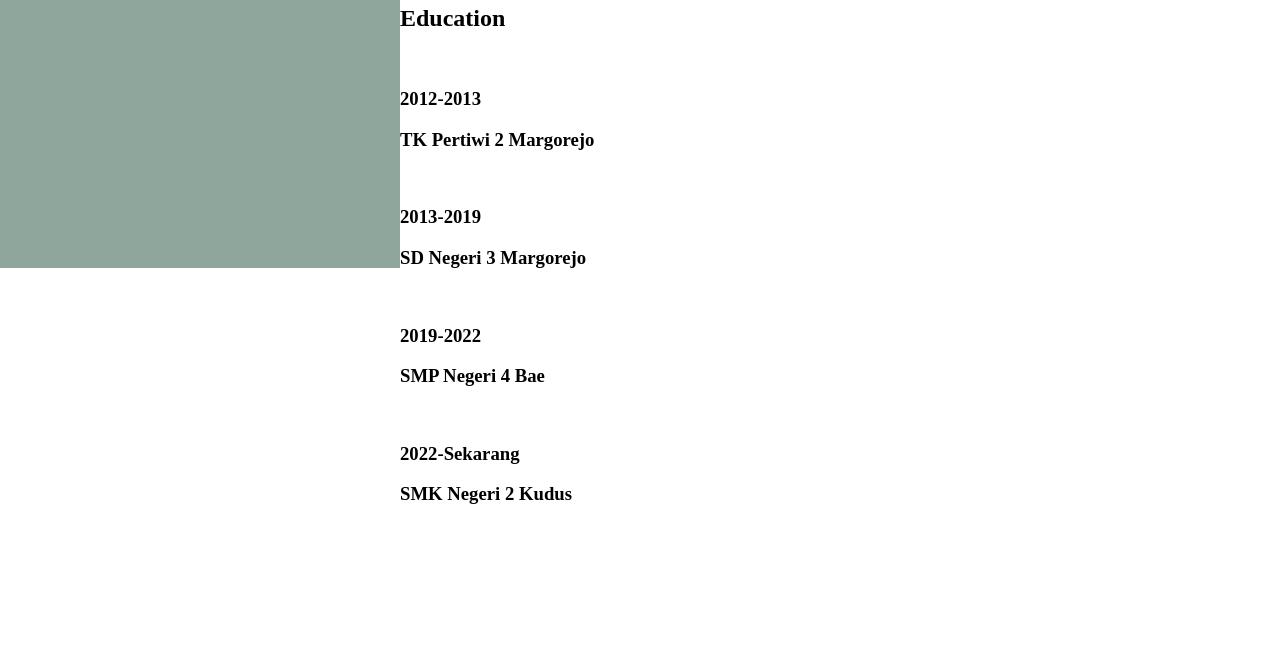
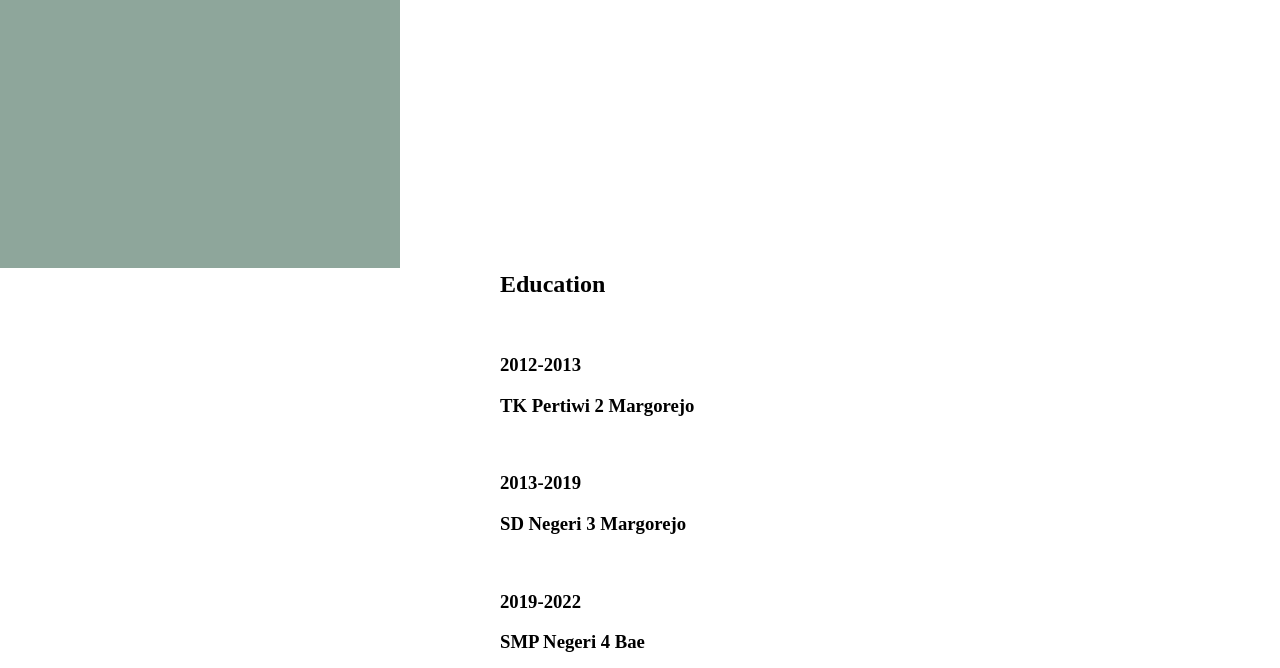
Before and after one commit to auliaresti/auliaresti, a plain HTML site: page index.html in a window 1280 px wide. Shown: the part 532-1200 px from the top of the page. Drawn offline with Linux system fonts and the light colour scheme.

Commit message:
Update style.css

```diff
--- a/style.css
+++ b/style.css
@@ -74,7 +74,7 @@ a {
     padding-right: 100px;
 }
 
-#experience {
+#education {
     padding-top: 250px;
     padding-left: 100px;
 }
```
